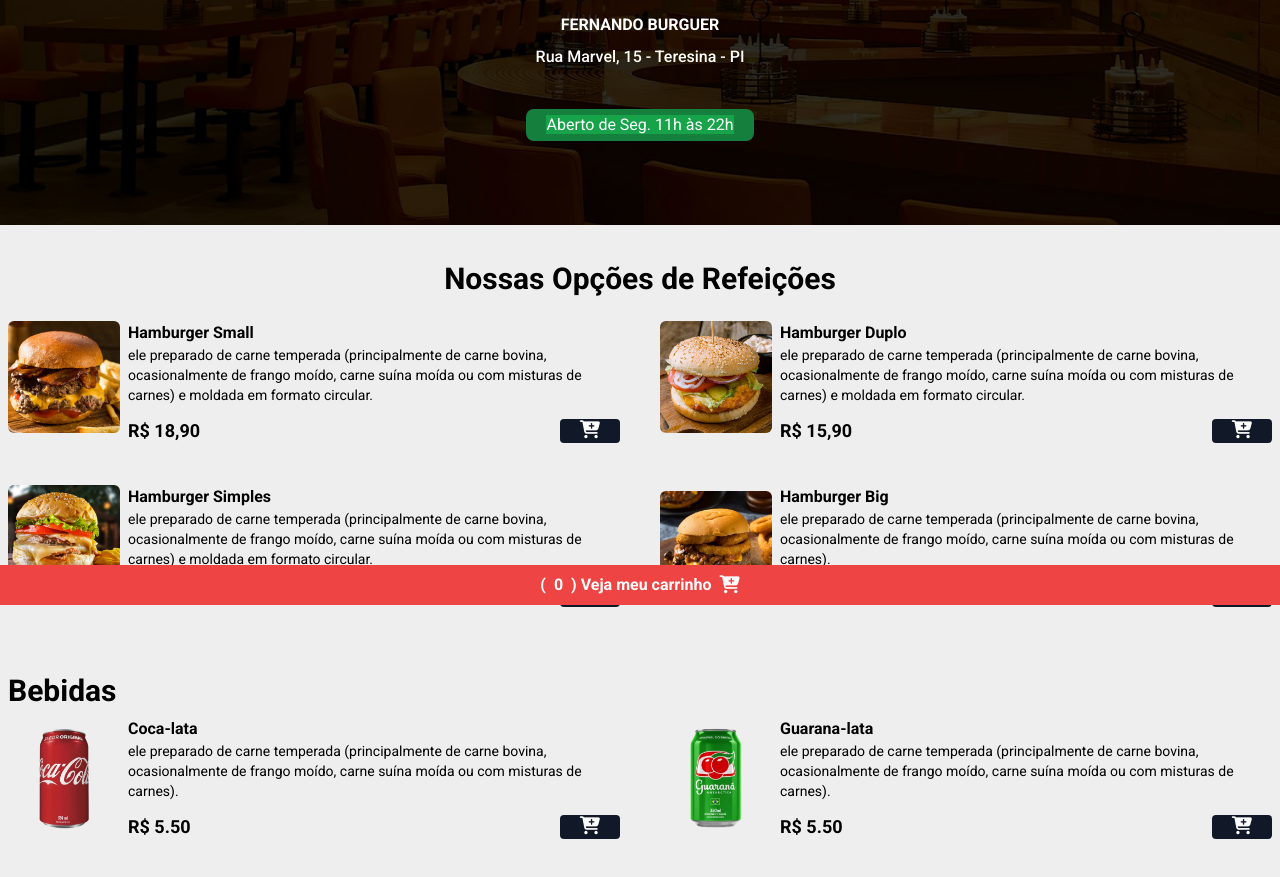
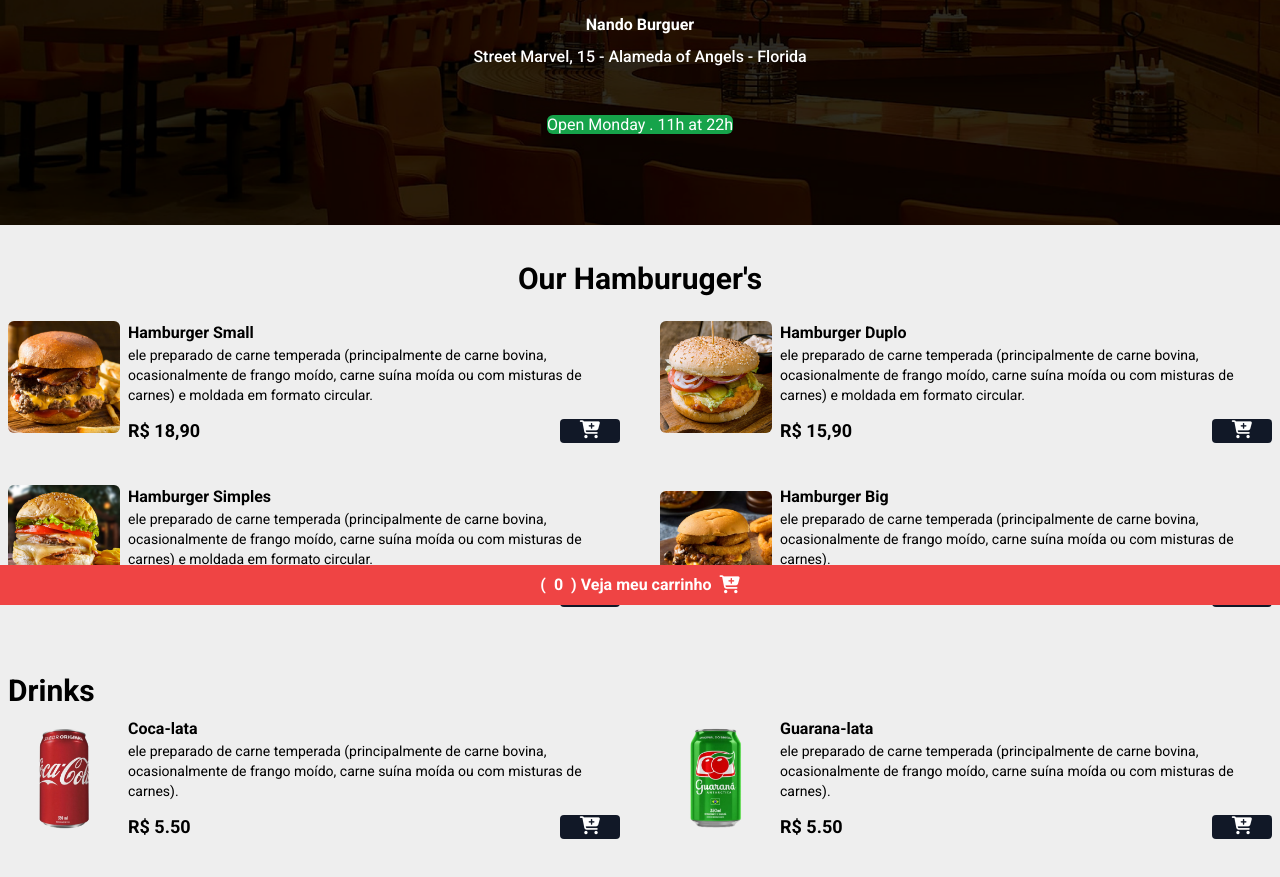
Before and after one commit to novomsn77/Nando_Hamburguer, a website: page index.html in a window 1280 px wide. Shown: the part 195-1072 px from the top of the page. Drawn offline with nearby package versions, Linux system fonts and the light colour scheme.

Commit message:
Add files via upload

```diff
--- a/index.html
+++ b/index.html
@@ -4,6 +4,7 @@
 <head>
     <meta charset="UTF-8">
     <meta name="viewport" content="width=device-width, initial-scale=1.0">
+    <link rel="shortcut icon" href="./src/image/hamb-1.png" type="image/x-icon">
     <link rel="stylesheet" href="./src/css/output.css">
     <link rel="preconnect" href="https://fonts.googleapis.com">
     <link rel="stylesheet" type="text/css" href="https://cdn.jsdelivr.net/npm/toastify-js/src/toastify.min.css">
@@ -17,7 +18,7 @@
     <meta property="og:description" content="O melhor Hamburger Dev da Cidade"/>
     <meta property="og:site_name" content="Nando Hamburger"/>
 
-    <title>Document</title>
+    <title>Nando Burguer</title>
 </head>
 
 <body>
@@ -27,10 +28,10 @@
         <div class="w-full h-full flex flex-col justify-center items-center">
             <img src="./src/image/hamb-1.png" alt="dev burguer"
                 class="w-32 h-32 rounded-full shadow-lg hover:scale-110 duration-200">
-            <h1 class="text-5x1 mt-4 mb-2 font-bold text-white">FERNANDO BURGUER</h1>
-            <span class="text-white font-medium mb-2">Rua Marvel, 15 - Teresina - PI</span>
-            <div class=" bg-green-700 rounded-lg px-5 py-1 mt-8 mb-5">
-                <span class="text-white" id="data-span">Aberto de Seg. 11h às 22h</span>
+            <h1 class="text-4xl mt-4 mb-2 font-bold text-white">Nando Burguer</h1>
+            <span class="text-white font-medium mb-2">Street Marvel, 15 - Alameda of Angels - Florida</span>
+            <div class=" rounded-lg px-5 py-1 mt-8 mb-5">
+                <span class="px-3 py-3 rounded-md text-white" id="data-span">Open Monday . 11h at 22h</span>
             </div>
         </div>
     </header>
@@ -40,7 +41,7 @@
 
     <!--menu-->
 
-    <h2 class="text-2x1 md:text-3xl font-bold text-center mt-9 mb-6">Nossas Opções de Refeições</h2>
+    <h2 class="text-2x1 md:text-3xl font-bold text-center mt-9 mb-6">Our Hamburuger's</h2>
 
     <!---->
 
@@ -74,7 +75,7 @@
                         <p class="font-bold text-lg">R$ 15,90</p>
                         <button class="bg-gray-900 px-5 rounded add-to-cart-btn" data-name="Hamburger Duplo"
                             data-price="15,90">
-                            <i class="fa fa-cart-plus text-lg text-white"></i>
+                            <i class="fa fa-cart-plus text-lg text-white "></i>
                         </button>
                     </div>
                 </div>
@@ -114,7 +115,7 @@
             </div>
         </main>
         <div class="mx-auto max-w-7xl px-2 my-2">
-            <h2 class="font-bold text-3xl">Bebidas</h2>
+            <h2 class="font-bold text-3xl">Drinks</h2>
         </div>
 
         <!--grid bebidas-->
```
